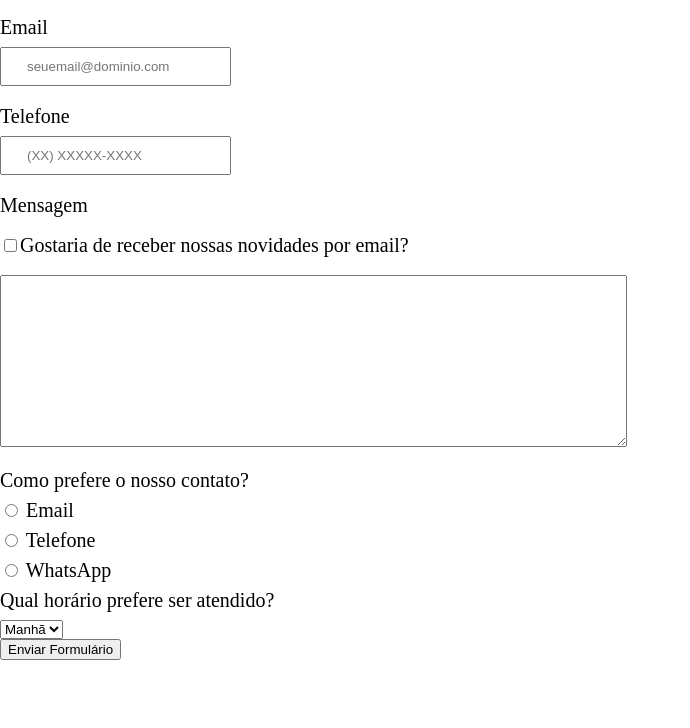
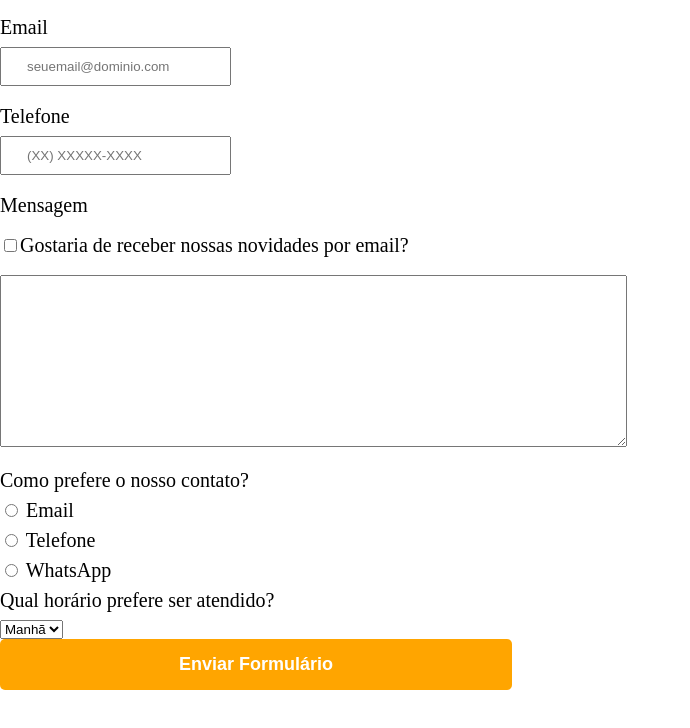
Before and after one commit to nathanostop234/NathanPasta1, a plain HTML site: page contato.html in a window 1280 px wide. Shown: the part 405-1133 px from the top of the page, without its empty margins (0-690 px from the left). Drawn offline with Linux system fonts and the light colour scheme.

Commit message:
Update produtos.css

```diff
--- a/produtos.css
+++ b/produtos.css
@@ -115,3 +115,22 @@ form label, form legend {
 .checkbox {
     margin: 20px 0;
 }
+
+.enviar {
+    width: 40%;
+    padding: 15px 0;
+    background: orange;
+    color: white;
+    font-weight: bold;
+    font-size: 18px;
+    border: none;
+    border-radius: 5px;
+    transition: 1s all;
+    cursor: pointer;
+}
+
+.enviar:hover {
+    backgound: darkorange;
+    transform: scale(1.2);
+
+}
```
